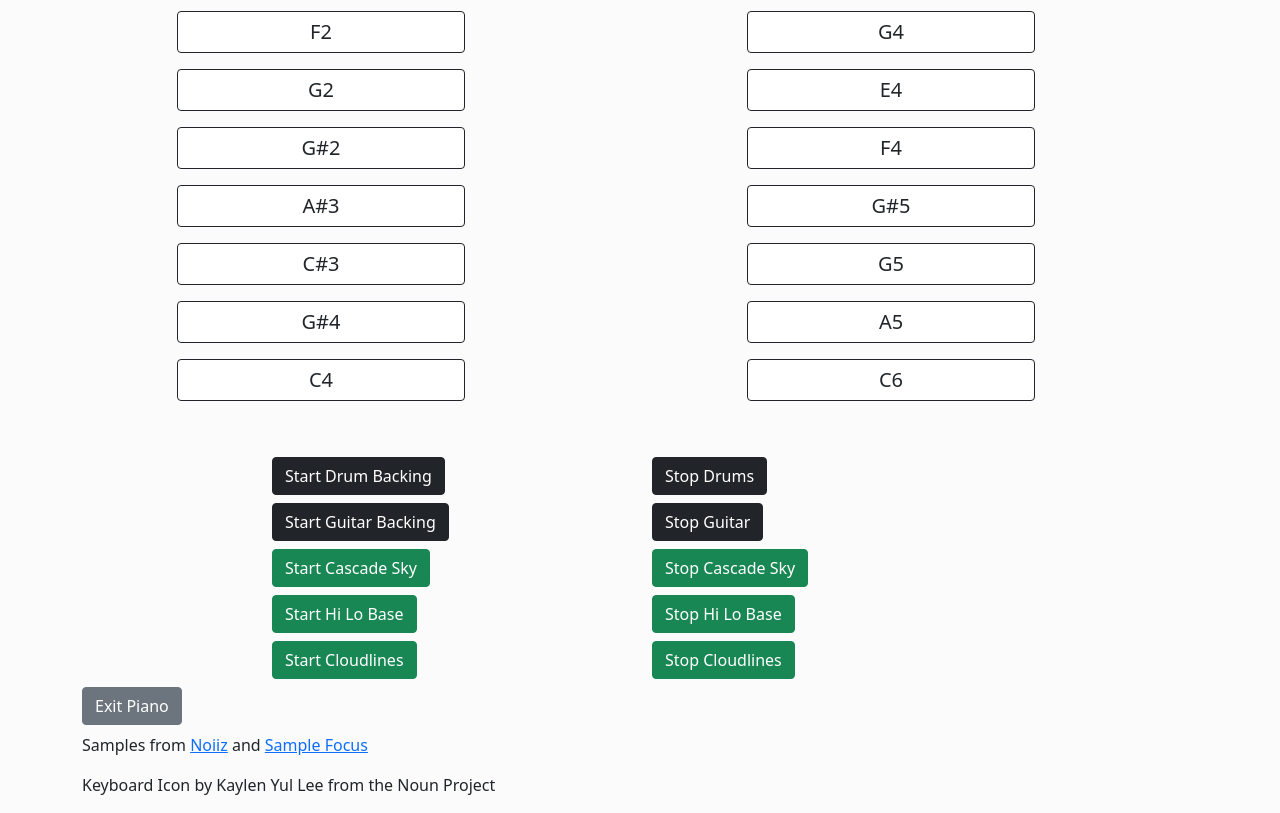
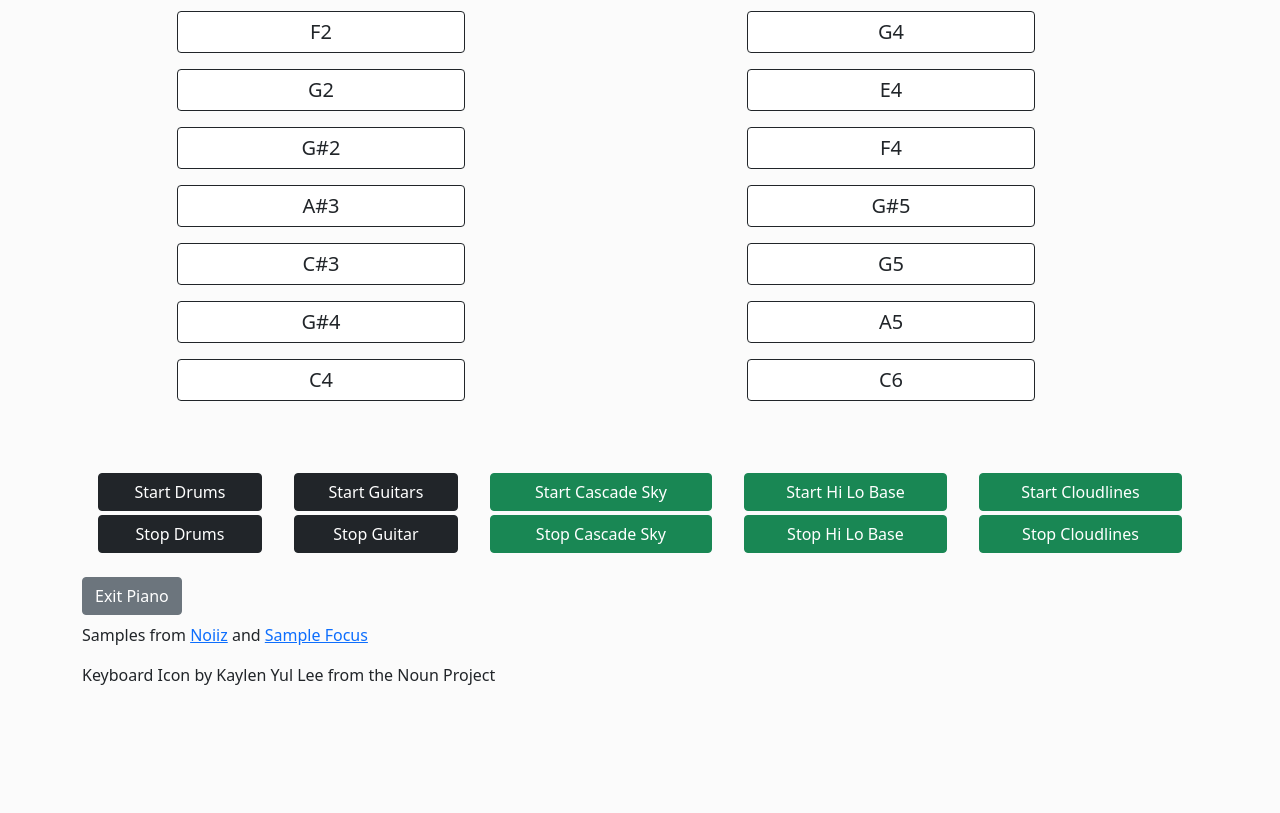
Before and after one commit to KSFlynn007/exit-strategy, a website: page index.html in a window 1280 px wide. Shown: the part 593-1406 px from the top of the page. After the commit the page ends 1296 px from the top, so only its background shows below. Drawn offline with nearby package versions, Linux system fonts and the light colour scheme.

Commit message:
backtrack buttons centered

```diff
--- a/index.html
+++ b/index.html
@@ -222,47 +222,27 @@
     </audio>
 
     <!-- backtracks -->
-    <div class="container mt-5">
-        <div class="row justify-content-center my-2">
-            <div class="col-4">
-                <button class="btn btn-dark" onclick="playDrums()">Start Drum Backing</button>
-            </div>
-            <div class="col-4">
+    <div class="container mt-5 d-flex justify-content-center">
+            <div class="row m-3">
+                <button class="btn btn-dark mb-1" onclick="playDrums()">Start Drums</button>
                 <button class="btn btn-dark" onclick="stopDrums()">Stop Drums</button>
             </div>
-        </div>
-        <div class="row justify-content-center my-2">
-            <div class="col-4">
-                <button class="btn btn-dark" onclick="playGuitar()">Start Guitar Backing</button>
-            </div>
-            <div class="col-4">
+            <div class="row m-3">
+                <button class="btn btn-dark mb-1" onclick="playGuitar()">Start Guitars</button>
                 <button class="btn btn-dark" onclick="stopGuitar()">Stop Guitar</button>
             </div>
-        </div>
-        <div class="row justify-content-center my-2">
-            <div class="col-4">
-                <button class="btn btn-success" onclick="playCascadeSky()">Start Cascade Sky</button>
-            </div>
-            <div class="col-4">
+            <div class="row m-3">
+                <button class="btn btn-success mb-1" onclick="playCascadeSky()">Start Cascade Sky</button>
                 <button class="btn btn-success" onclick="stopCascadeSky()">Stop Cascade Sky</button>
             </div>
-        </div>
-        <div class="row justify-content-center my-2">
-            <div class="col-4">
-                <button class="btn btn-success" onclick="playHiLoBase()">Start Hi Lo Base</button>
-            </div>
-            <div class="col-4">
+            <div class="row m-3">
+                <button class="btn btn-success mb-1" onclick="playHiLoBase()">Start Hi Lo Base</button>
                 <button class="btn btn-success" onclick="stopHiLoBase()">Stop Hi Lo Base</button>
             </div>
-        </div>
-        <div class="row justify-content-center my-2">
-            <div class="col-4">
-                <button class="btn btn-success" onclick="playCloudlines()">Start Cloudlines</button>
-            </div>
-            <div class="col-4">
+            <div class="row m-3">
+                <button class="btn btn-success mb-1" onclick="playCloudlines()">Start Cloudlines</button>
                 <button class="btn btn-success" onclick="stopCloudlines()">Stop Cloudlines</button>
             </div>
-        </div>
     </div>
 
 
```
